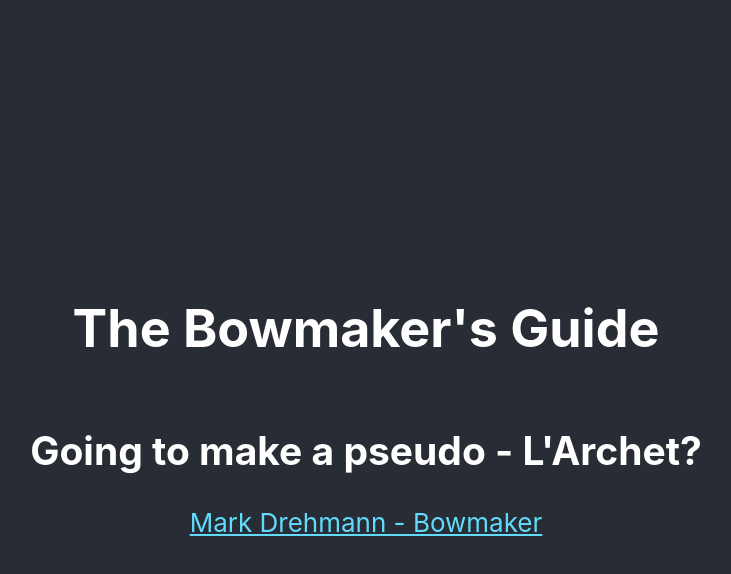
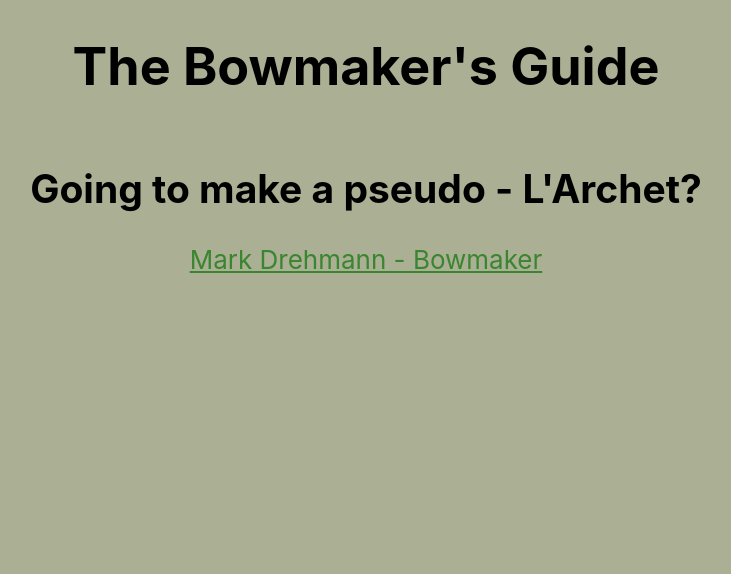
Before and after one commit to markdrehmann/bowmaker-guide, a React (Create React App) app: page / in a window 1280 px wide. Shown: the top 574 px of the page, without its empty margins (274-1005 px from the left). Built offline with nearby package versions, Linux system fonts and the light colour scheme.

Commit message:
Editing App.css

```diff
--- a/src/App.css
+++ b/src/App.css
@@ -1,5 +1,14 @@
 .App {
   text-align: center;
+  background-color: #abaf93;
+  min-height: 100vh;
+  height: auto;
+  display: flex;
+  flex-direction: column;
+  align-items: center;
+  /* justify-content: center; */ /* THIS LINE CENTERS THINGS VERTICALLY */
+  font-size: calc(10px + 2vmin);
+  /* color: white; */
 }
 
 .App-logo {
@@ -13,7 +22,7 @@
   }
 }
 
-.App-header {
+/* .App-header {
   background-color: #282c34;
   min-height: 100vh;
   display: flex;
@@ -22,10 +31,10 @@
   justify-content: center;
   font-size: calc(10px + 2vmin);
   color: white;
-}
+} */
 
 .drehmann-bows-link {
-  color: #61dafb;
+  color: #3a8530;
 }
 
 a:hover {
--- a/src/App.js
+++ b/src/App.js
@@ -3,12 +3,12 @@
 function App() {
   return (
     <div className="App">
-      <header className="App-header">
-        <h1>
-          The Bowmaker's Guide
-        </h1>
-        <h2>Going to make a pseudo - L'Archet?</h2>
-        <a
+      {/* <header className="App-header"></header> */}
+      <h1>
+        The Bowmaker's Guide
+      </h1>
+      <h2>Going to make a pseudo - L'Archet?</h2>
+      <a
           className="drehmann-bows-link"
           href="https://www.markdrehmannbows.com/"
           target="_blank"
@@ -16,7 +16,6 @@
         >
           Mark Drehmann - Bowmaker
         </a>
-      </header>
     </div>
   );
 }
```
